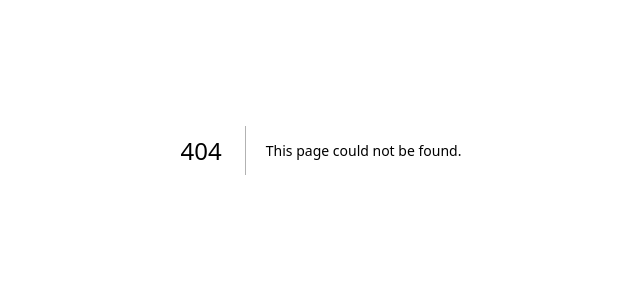
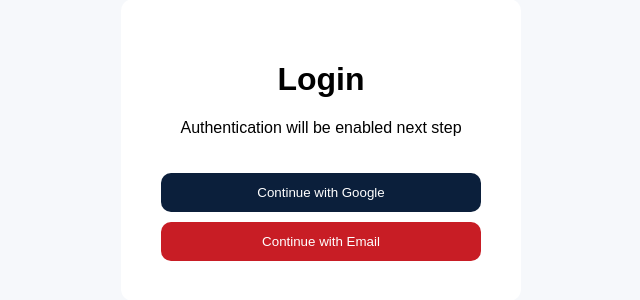
Before and after one commit to aaloopraantha/arpree, a Next.js app: page /login in a window 1280 px wide. Before the commit this address had no page. Shown: the part 250-550 px from the top of the page, without its empty margins (319-959 px from the left). Built offline with nearby package versions, Linux system fonts and the light colour scheme.

Commit message:
Create page.js

```diff
--- /dev/null
+++ b/app/login/page.js
@@ -0,0 +1,49 @@
+export default function Login() {
+  return (
+    <main style={styles.page}>
+      <div style={styles.card}>
+        <h1>Login</h1>
+        <p>Authentication will be enabled next step</p>
+
+        <button style={styles.btn}>Continue with Google</button>
+        <button style={styles.btn2}>Continue with Email</button>
+      </div>
+    </main>
+  );
+}
+
+const styles = {
+  page: {
+    display: "flex",
+    justifyContent: "center",
+    alignItems: "center",
+    height: "100vh",
+    fontFamily: "Arial",
+    background: "#F6F8FB"
+  },
+  card: {
+    background: "white",
+    padding: "40px",
+    borderRadius: "12px",
+    width: "320px",
+    textAlign: "center"
+  },
+  btn: {
+    width: "100%",
+    padding: "12px",
+    marginTop: "20px",
+    background: "#0B1F3B",
+    color: "white",
+    border: "none",
+    borderRadius: "10px"
+  },
+  btn2: {
+    width: "100%",
+    padding: "12px",
+    marginTop: "10px",
+    background: "#C81D25",
+    color: "white",
+    border: "none",
+    borderRadius: "10px"
+  }
+};
```
